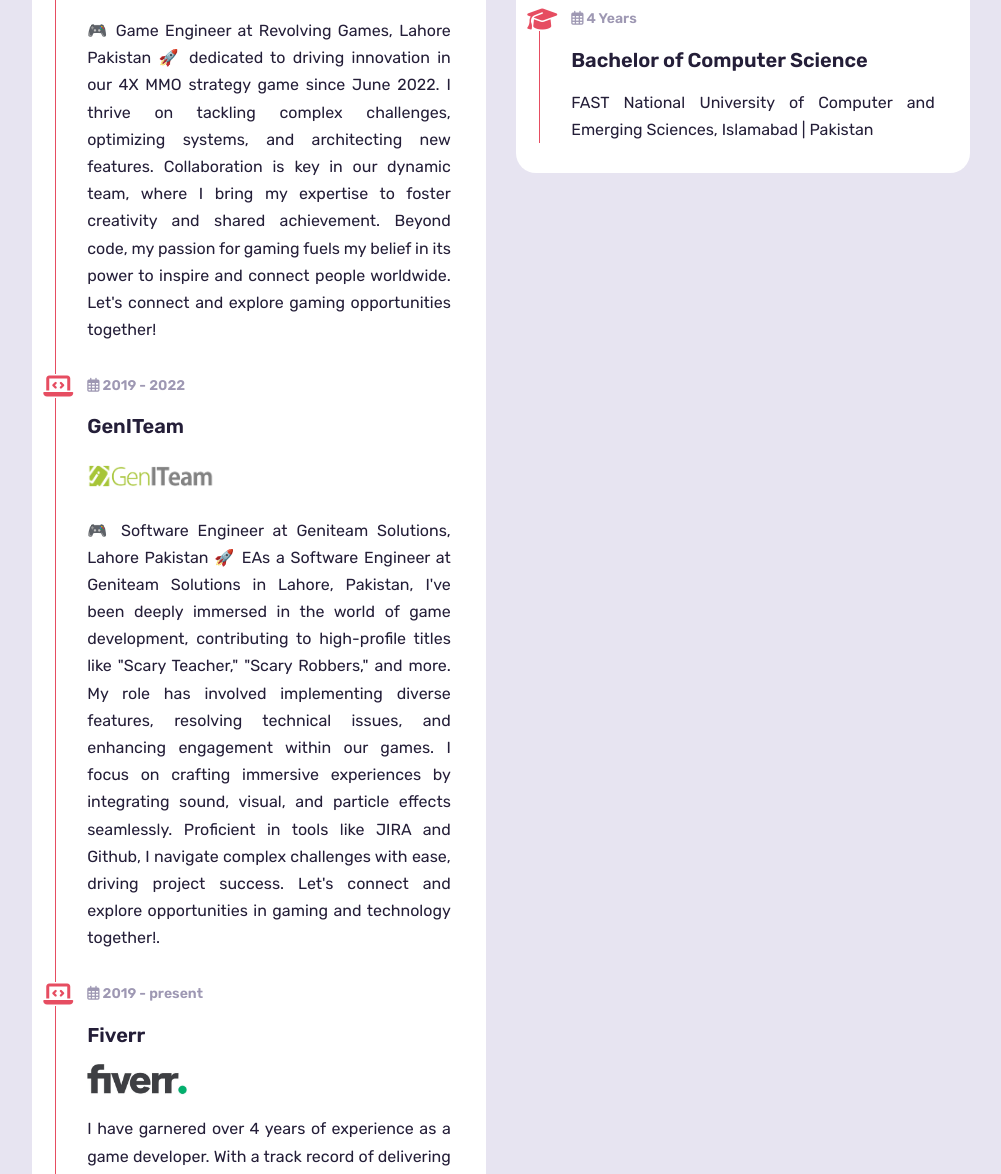
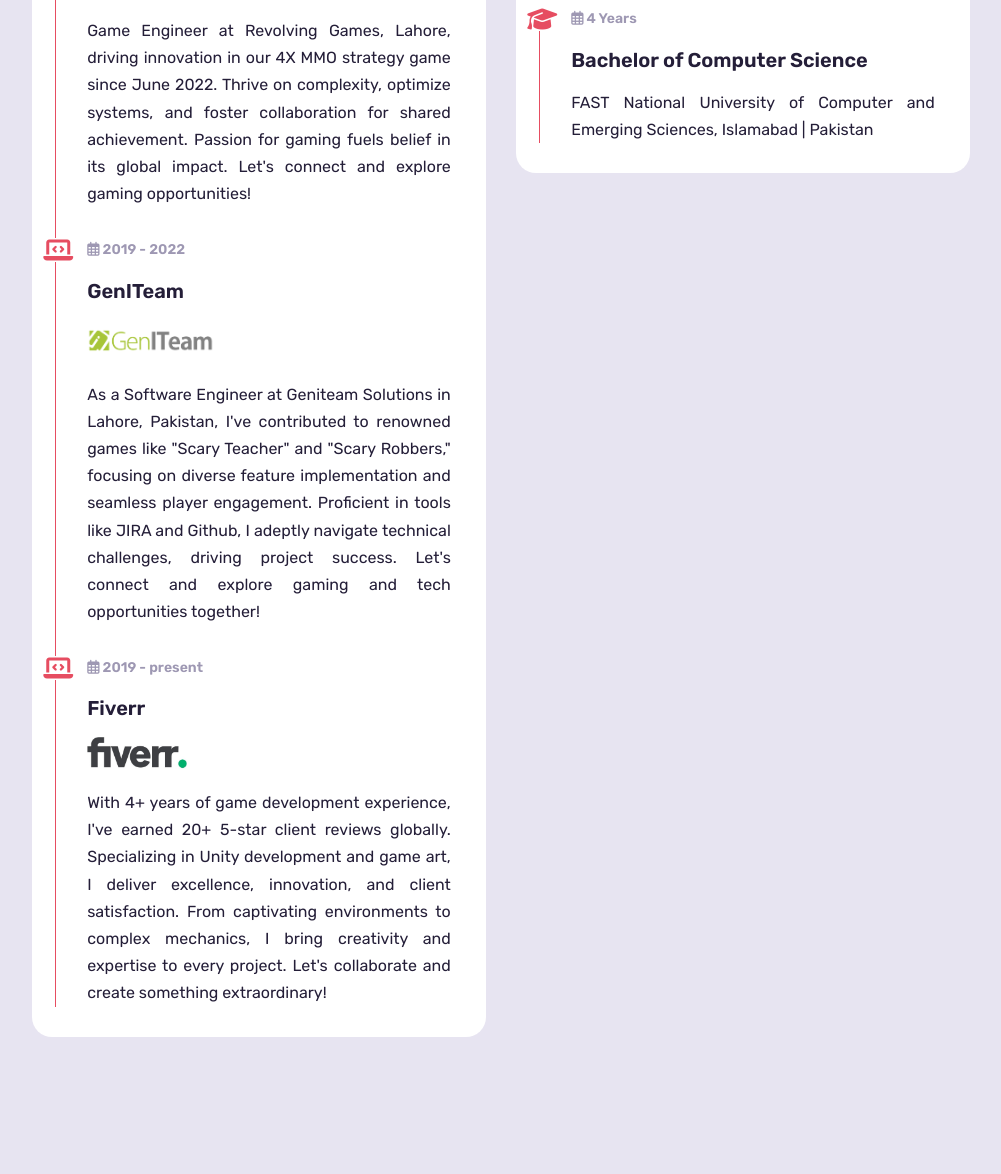
Before and after one commit to MuhammadFaizanQamar/MuhammadFaizanQamar.github.io, a plain HTML site: page index.html in a window 1280 px wide. Shown: the part 2826-4000 px from the top of the page, without its empty margins (139-1140 px from the left). Drawn offline with nearby package versions, Linux system fonts and the light colour scheme.

Commit message:
Text updated.

```diff
--- a/index.html
+++ b/index.html
@@ -271,8 +271,8 @@
                                         <h3 class="timeline-title">Game Developer</h3>
                                         <img src="assets/img/revolving-logo.png" alt="DB" class="service-myimg" width="500" height="500">
                                         <p class="timeline-text" style="padding-right: 20px; padding-top: 20px;">
-                                            🎮 Game Engineer at Revolving Games, Lahore Pakistan 🚀
-                                         dedicated to driving innovation in our 4X MMO strategy game since June 2022. I thrive on tackling complex challenges, optimizing systems, and architecting new features. Collaboration is key in our dynamic team, where I bring my expertise to foster creativity and shared achievement. Beyond code, my passion for gaming fuels my belief in its power to inspire and connect people worldwide. Let's connect and explore gaming opportunities together!</p>
+
+                                     Game Engineer at Revolving Games, Lahore, driving innovation in our 4X MMO strategy game since June 2022. Thrive on complexity, optimize systems, and foster collaboration for shared achievement. Passion for gaming fuels belief in its global impact. Let's connect and explore gaming opportunities!</p>
                                         </p>
                                     </div>
                                     <!-- timeline item -->
@@ -284,8 +284,7 @@
                                         <h3 class="timeline-title">GenITeam</h3>
                                         <img src="assets/img/geni-team.png" alt="DB" class="service-myimg" width="100%" height="100%">
                                         <p class="timeline-text" style="padding-right: 20px; padding-top: 20px;">
-                                            🎮 Software Engineer at Geniteam Solutions, Lahore Pakistan 🚀
-EAs a Software Engineer at Geniteam Solutions in Lahore, Pakistan, I've been deeply immersed in the world of game development, contributing to high-profile titles like "Scary Teacher," "Scary Robbers," and more. My role has involved implementing diverse features, resolving technical issues, and enhancing engagement within our games. I focus on crafting immersive experiences by integrating sound, visual, and particle effects seamlessly. Proficient in tools like JIRA and Github, I navigate complex challenges with ease, driving project success. Let's connect and explore opportunities in gaming and technology together!.</p>
+                                        As a Software Engineer at Geniteam Solutions in Lahore, Pakistan, I've contributed to renowned games like "Scary Teacher" and "Scary Robbers," focusing on diverse feature implementation and seamless player engagement. Proficient in tools like JIRA and Github, I adeptly navigate technical challenges, driving project success. Let's connect and explore gaming and tech opportunities together!</p>
                                     </div>
                                     <!-- timeline item -->
                                     <div class="timeline-item">
@@ -295,7 +294,7 @@ EAs a Software Engineer at Geniteam Solutions in Lahore, Pakistan, I've been dee
                                         </h3>
                                         <h3 class="timeline-title">Fiverr</h3>
                                         <img src="assets/img/fiverr.jpg" alt="DB" class="service-myimg" width="100px" height="100px">
-                                        <p class="timeline-text" style="padding-right: 20px; padding-top: 20px;">I have garnered over 4 years of experience as a game developer. With a track record of delivering exceptional results, I have received 20+ 5-star reviews from clients globally. My projects span a diverse range of areas within game development, including Unity development, game art, and full-scale game development. Each project reflects my commitment to excellence, innovative problem-solving, and dedication to client satisfaction. From creating captivating game environments to implementing complex gameplay mechanics, I bring creativity and expertise to every project. Client testimonials attest to my professionalism, expertise, and ability to deliver outstanding results within specified timelines. I invite you to explore my Fiverr portfolio to witness the quality and diversity of my work firsthand. Let's collaborate to bring your vision to life and create something extraordinary together..</p>
+                                        <p class="timeline-text" style="padding-right: 20px; padding-top: 20px;">With 4+ years of game development experience, I've earned 20+ 5-star client reviews globally. Specializing in Unity development and game art, I deliver excellence, innovation, and client satisfaction. From captivating environments to complex mechanics, I bring creativity and expertise to every project. Let's collaborate and create something extraordinary!</p>
                                     </div>
                                 </div>
                             </div>
```
